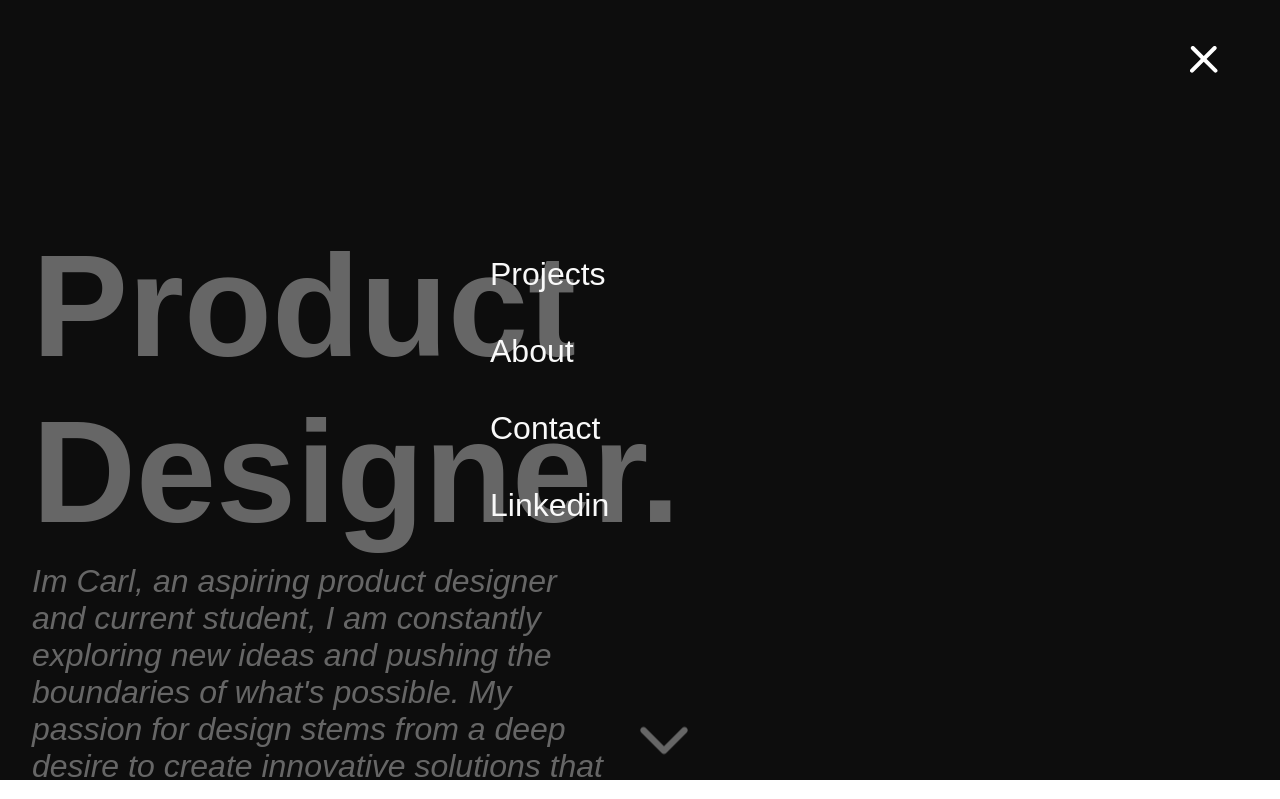
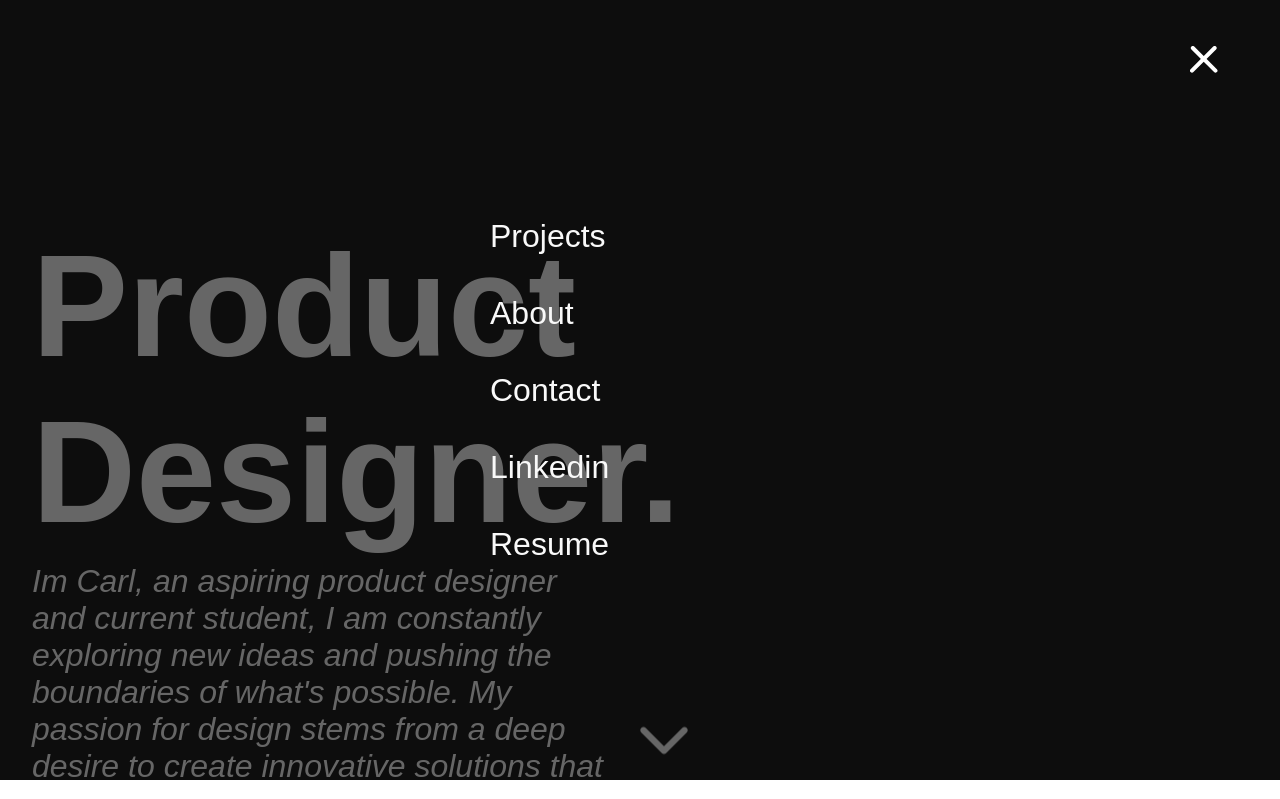
Before and after one commit to Carlharrisson/Portfolio, a plain HTML site: page index.html in a window 1280 px wide. Both pictures are taken after a click on the button 1204 px from the left and 60 px from the top of the page. Shown: the top 799 px of the page. Drawn offline with Linux system fonts and the light colour scheme; a web font is replaced by a local one.

Commit message:
Update index.html

```diff
--- a/index.html
+++ b/index.html
@@ -22,6 +22,7 @@
       <a href="About.html" style="animation-delay: 0.2s">About</a>
       <a href="mailto: Carl.harrisson@gmail.com" style="animation-delay: 0.3s">Contact</a>
       <a href="https://www.linkedin.com/in/carl-harrisson" rel="norefferer noopener" target="_blank" style="animation-delay: 0.5s">Linkedin</a>
+      <a href="https://docs.google.com/document/d/1MzvSTpV_ZHxMr7o_kQ4rJXUE_LnyYM2hRZHB-fS9gMU/edit?usp=sharing" rel="norefferer noopener" target="_blank" style="animation-delay: 0.5s">Resume</a>
           </nav>
         </div>
       </header>
```
